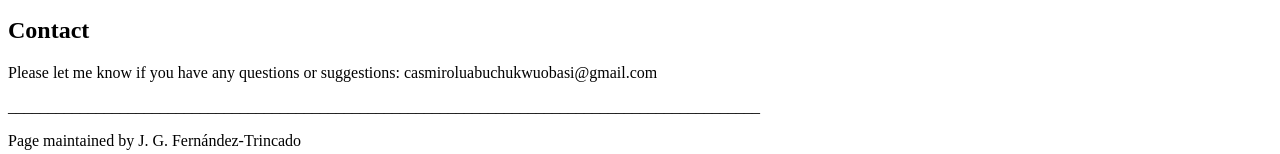
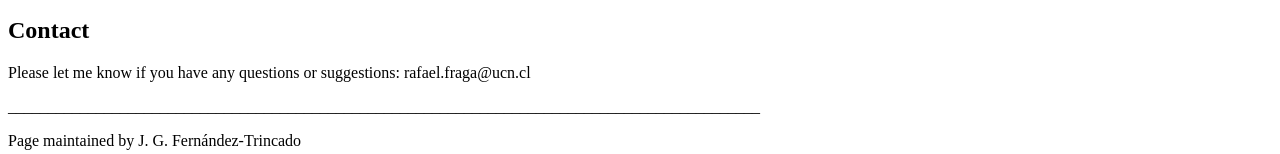
Before and after one commit to Fernandez-Trincado/Fraga, a plain HTML site: page index.html in a window 1280 px wide. Shown: the part 923-1077 px from the top of the page. Drawn offline with Linux system fonts and the light colour scheme.

Commit message:
Update index.html

```diff
--- a/index.html
+++ b/index.html
@@ -47,7 +47,7 @@
 
 <h2>Contact</h2>
 
-<p>Please let me know if you have any questions or suggestions: casmiroluabuchukwuobasi&#64;gmail.com</p>
+<p>Please let me know if you have any questions or suggestions: rafael.fraga&#64;ucn.cl</p>
 
 ______________________________________________________________________________________________
 <p>
```
